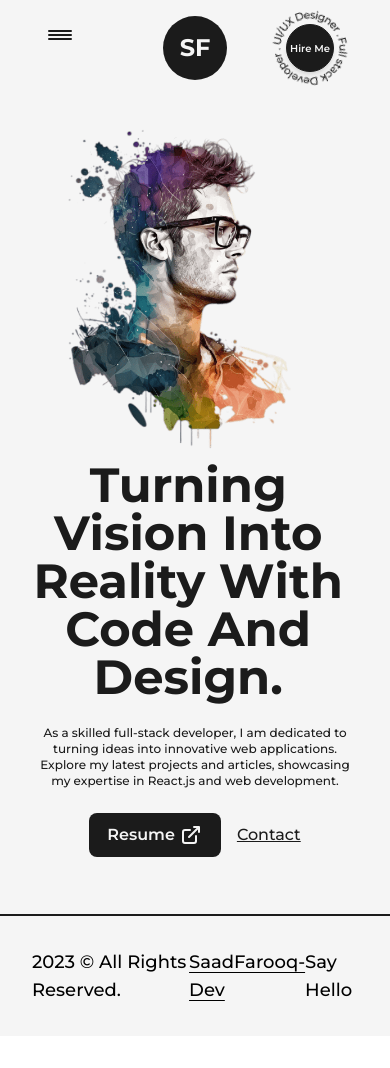
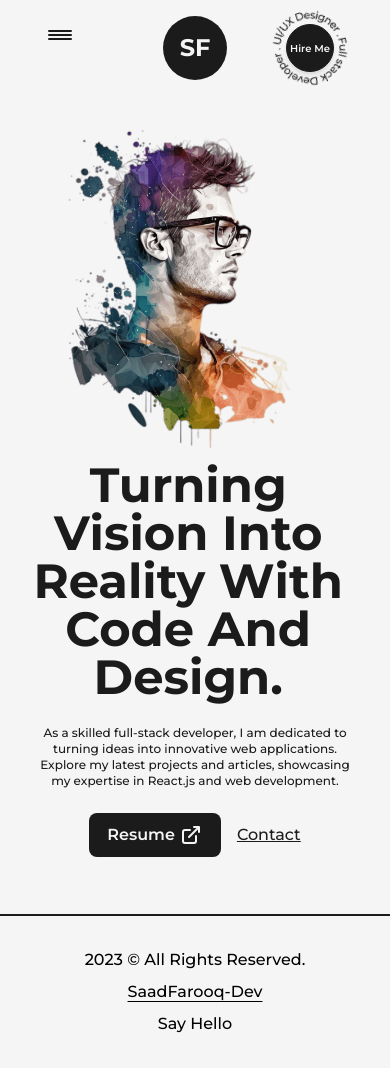
Before and after one commit to SaadFarooq-Dev/portfolio, a Next.js app: page / in a window 390 px wide. Before the commit the page ends 1036 px from the top, so only its background shows below. Built offline with nearby package versions, Linux system fonts and the light colour scheme.

Commit message:
Footer responsive

```diff
--- a/src/components/Footer/Footer.js
+++ b/src/components/Footer/Footer.js
@@ -5,10 +5,10 @@
 
 const Footer = () => {
   return (
-    <footer className='w-full border-t-2 border-solid border-dark font-medium text-lg dark:text-light dark:border-light'>
-      <Layout className='py-8 flex items-center justify-between '>
+    <footer className='w-full border-t-2 border-solid border-dark font-medium text-lg dark:text-light dark:border-light sm:text-base'>
+      <Layout className='py-8 flex items-center justify-between lg:flex-col lg:py-6 '>
         <span >{new Date().getFullYear()} &copy; All Rights Reserved. </span>
-        <div className='flex items-center'>
+        <div className='flex items-center lg:py-2'>
           <Link target='_blank' href='https://github.com/SaadFarooq-Dev' className='underline underline-offset-4'>SaadFarooq-Dev</Link>
         </div>
         <Link target='_blank' href='https://github.com/SaadFarooq-Dev'>Say Hello</Link>
```
